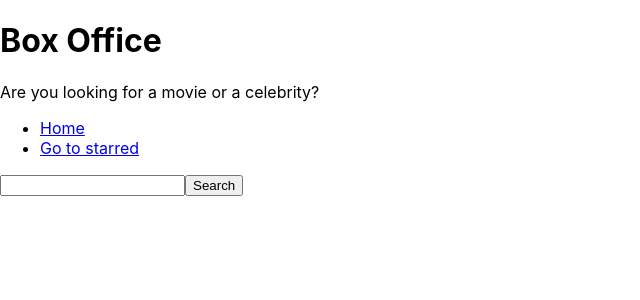
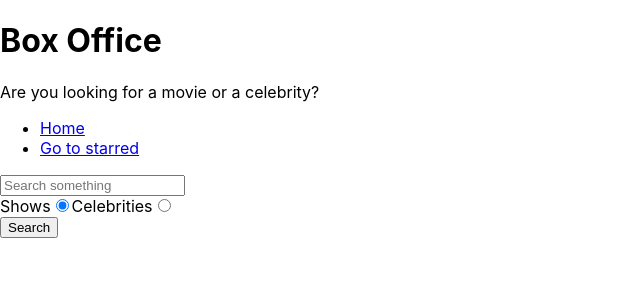
Before and after one commit to JasleenKaur2000/box-office, a React (Create React App) app: page / in a window 1280 px wide. Shown: the top 300 px of the page, without its empty margins (0-640 px from the left). Built offline with nearby package versions, Linux system fonts and the light colour scheme.

Commit message:
added radio buttons for celebrity search

```diff
--- a/src/pages/Home.js
+++ b/src/pages/Home.js
@@ -5,9 +5,12 @@
 const Home = () => {
   const [input, setInput] = useState('');
   const [results, setResults] = useState(null);
+  const [searchOption, setSearchOption] = useState('shows');
+
+  const isShowsSearch = searchOption === 'shows';
 
   const onSearch = () => {
-    getApi(`/search/shows?q=${input}`).then(result => {
+    getApi(`/search/${searchOption}?q=${input}`).then(result => {
       setResults(result);
     });
   };
@@ -22,18 +25,20 @@
     }
   };
 
+  const onRadioChange = ev => {
+    setSearchOption(ev.target.value);
+  };
+
   const renderResults = () => {
     if (results && results.length === 0) {
       return <div>No result</div>;
     }
     if (results && results.length > 0) {
-      return (
-        <div>
-          {results.map(item => (
-            <div key={item.show.id}>{item.show.name}</div>
-          ))}
-        </div>
-      );
+      return results[0].show
+        ? results.map(item => <div key={item.show.id}>{item.show.name}</div>)
+        : results.map(item => (
+            <div key={item.person.id}>{item.person.name}</div>
+          ));
     }
     return null;
   };
@@ -42,10 +47,34 @@
     <MainPageLayout>
       <input
         type="text"
+        placeholder="Search something"
         onChange={onInputChange}
         onKeyDown={onKeyDown}
         value={input}
       />
+      <div>
+        <label htmlFor="show-search">
+          Shows
+          <input
+            id="show-search"
+            type="radio"
+            value="shows"
+            checked={isShowsSearch}
+            onChange={onRadioChange}
+          />
+        </label>
+
+        <label htmlFor="people-search">
+          Celebrities
+          <input
+            id="peple-search"
+            type="radio"
+            value="people"
+            checked={!isShowsSearch}
+            onChange={onRadioChange}
+          />
+        </label>
+      </div>
       <button type="button" onClick={onSearch}>
         Search
       </button>
```
